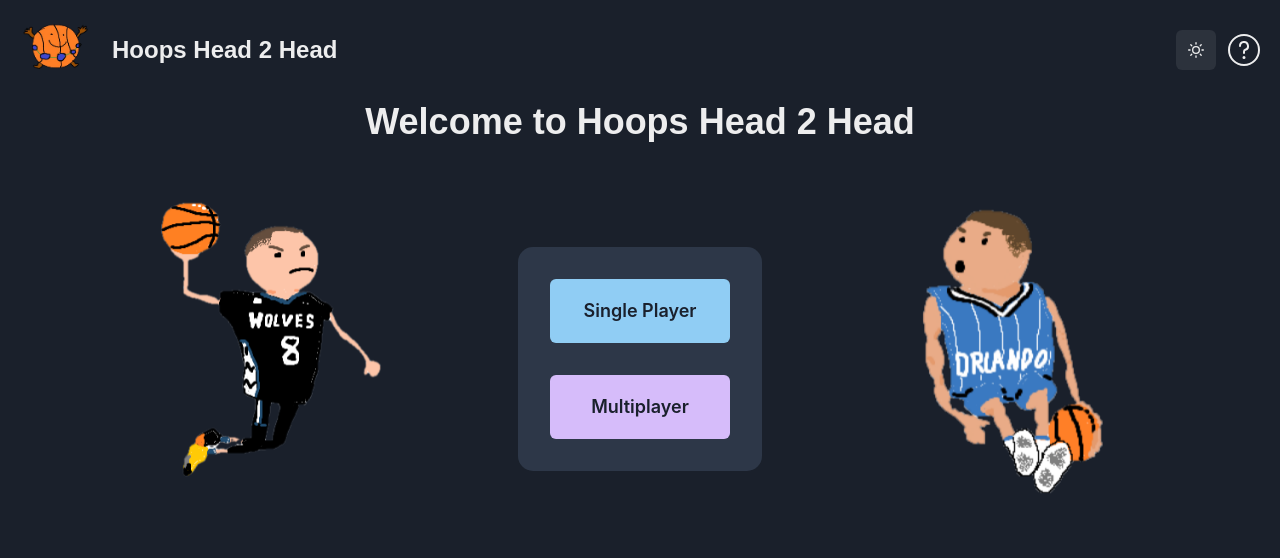
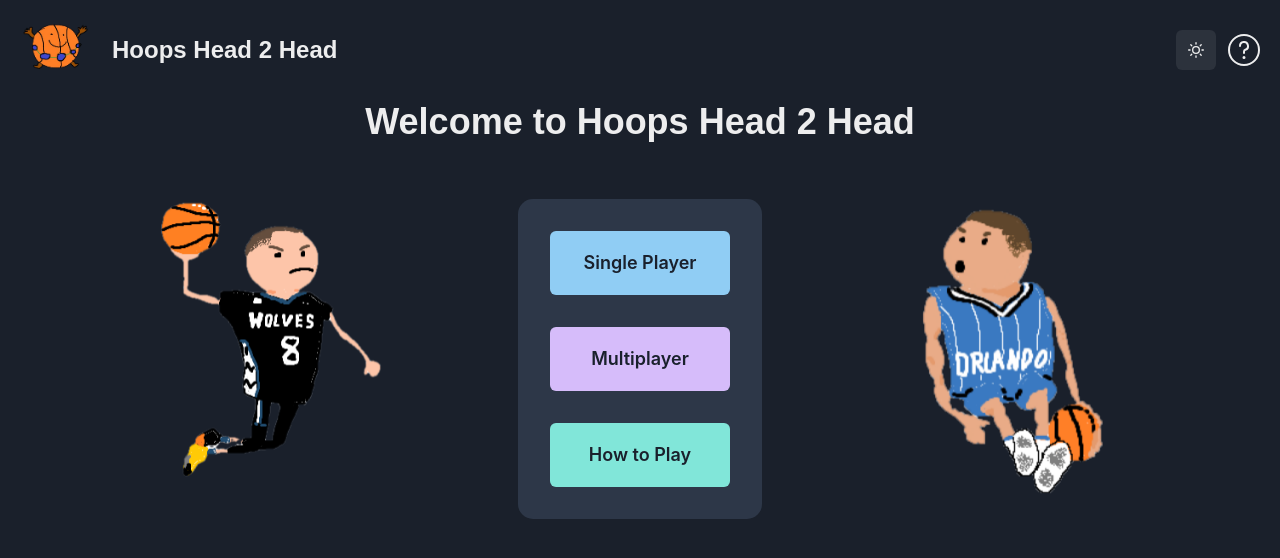
Before and after one commit to vmittal27/hoops-head2head, a React (Vite) app in the folder react-frontend/: page / in a window 1280 px wide. Shown: the top 558 px of the page. Built offline with nearby package versions, Linux system fonts and the light colour scheme; no server answers; a web font is replaced by a local one.

Commit message:
various changes

```diff
--- a/react-frontend/src/components/Chat.jsx
+++ b/react-frontend/src/components/Chat.jsx
@@ -1,5 +1,5 @@
 import { useEffect, useState } from "react";
-import { Heading, UnorderedList, ListItem, Input, InputGroup, InputRightElement, Container, Button, DarkMode } from "@chakra-ui/react";
+import { Heading, UnorderedList, ListItem, Input, InputGroup, InputRightElement, Container, Button, DarkMode, Text, Flex } from "@chakra-ui/react";
 
 export default function Chat({ idToUser, socket, roomId }) {
   const [message, setMessage] = useState("");
@@ -38,14 +38,14 @@ export default function Chat({ idToUser, socket, roomId }) {
 
 
   return (
-    <Container bg='var(--chakra-colors-chakra-subtle-bg)' flex='1' minHeight='20rem' float='right' overflow-x= 'hidden' maxWidth='100%'position='relative'borderRadius='20px' borderWidth='3px' borderColor='#ff7f26' >
+    <Container bg='var(--chakra-colors-chakra-subtle-bg)' flex='1' overflowX='auto' minHeight='20rem' float='right' overflow-x= 'hidden' maxWidth='100%'position='relative'borderRadius='20px' borderWidth='3px' borderColor='#ff7f26' >
       <Heading size='lg' mt='10px'>Chat</Heading>
       <UnorderedList styleType="''" mt='10px' overflowY='auto' maxHeight='120px'>
       </UnorderedList>
       <UnorderedList styleType="''" mt='10px' overflowY='auto' maxHeight='120px'>
         {messages.map((message, ind) => (
             <ListItem key={ind} textAlign="left">
-                {idToUser[message[1]]}: {message[0]}
+                <Text as='span'><Text as='span' fontWeight='bold'>{idToUser[message[1]]}: </Text>{message[0]}</Text>
             </ListItem>
         ))}
     </UnorderedList>
--- a/react-frontend/src/pages/Homepage.jsx
+++ b/react-frontend/src/pages/Homepage.jsx
@@ -103,6 +103,7 @@ function Homepage() {
 							>
 								<Link to='/singleplayer' ><Button colorScheme='blue' flex='1'size='lg' width='10em' minHeight='4rem'>Single Player</Button></Link>
 								<Link to='/multiplayer'><Button flex='1' size='lg' colorScheme='purple' width='10em' minHeight='4rem'>Multiplayer</Button></Link>
+                                <Button flex='1' size='lg' colorScheme='teal' width='10em' minHeight='4rem' onClick={onRulesOpen}>How to Play</Button>
 							</Flex>
 							<Image src={gordonRightImg} opacity={0} boxSize='30vw'  animation={`${slideInRight} 0.5s ease-in-out 1s forwards`}/>
 						</>
--- a/react-frontend/src/pages/SinglePlayer.jsx
+++ b/react-frontend/src/pages/SinglePlayer.jsx
@@ -44,6 +44,11 @@ function SinglePlayer() {
 	const [getNewPlayers, setGetNewPlayers] = useState(false);
 
 	const [blind, setBlind] = useState(false);
+    const showRules = !localStorage.getItem('rulesShown')
+    localStorage.setItem('rulesShown', true)
+
+
+
 	console.log("blind mode is", blind);
 	useEffect(() => {
 		// Using fetch to fetch the api from flask server it will be redirected to proxy
@@ -88,7 +93,7 @@ function SinglePlayer() {
         gsap.fromTo('#curr-image', {borderColor: '#6ba9fa'}, {borderColor: '#ffffff', duration: 1})
     },[data])
 
-	const { isOpen: isRulesOpen , onOpen: onRulesOpen, onClose: onRulesClose } = useDisclosure()
+	const { isOpen: isRulesOpen , onOpen: onRulesOpen, onClose: onRulesClose } = useDisclosure({ defaultIsOpen: showRules})
     const { isOpen: isWinOpen , onOpen: onWinOpen, onClose: onWinClose } = useDisclosure()
     const { isOpen: isLoseOpen , onOpen: onLoseOpen, onClose: onLoseClose } = useDisclosure()
 
```
